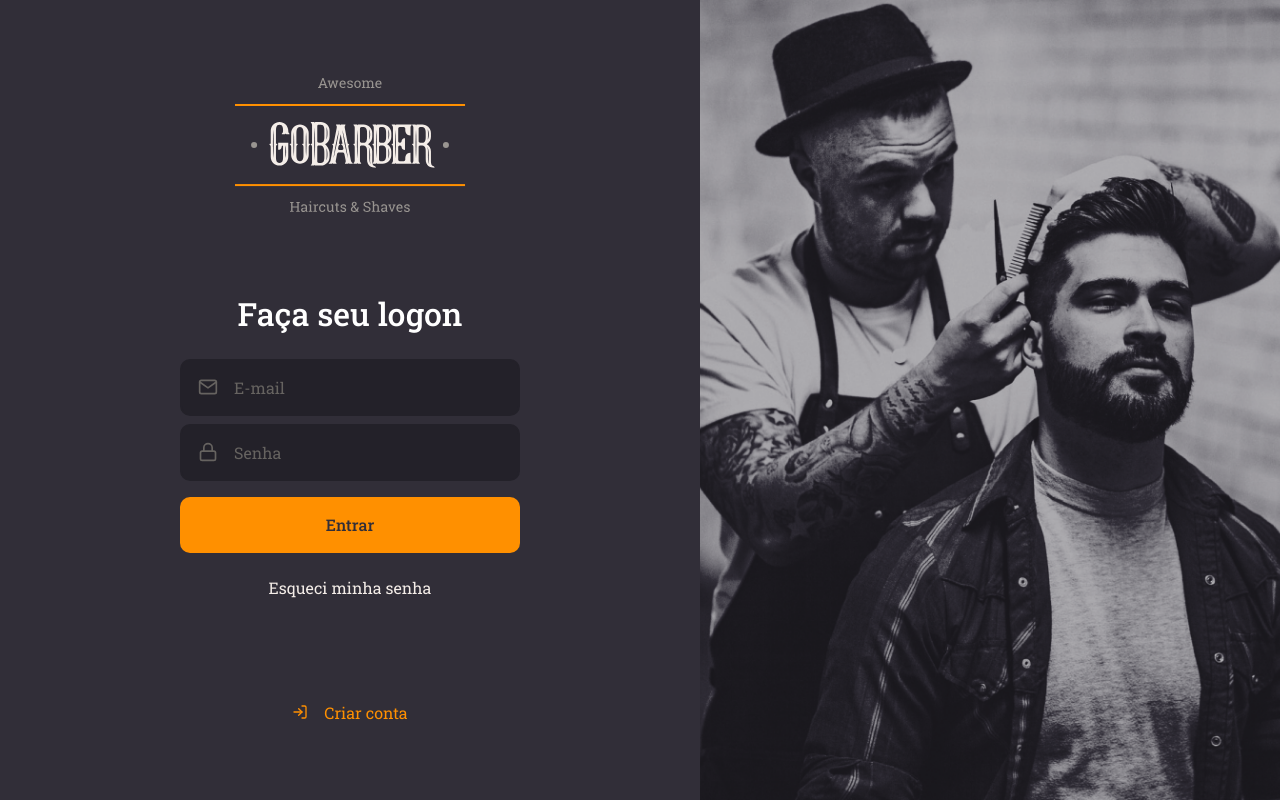
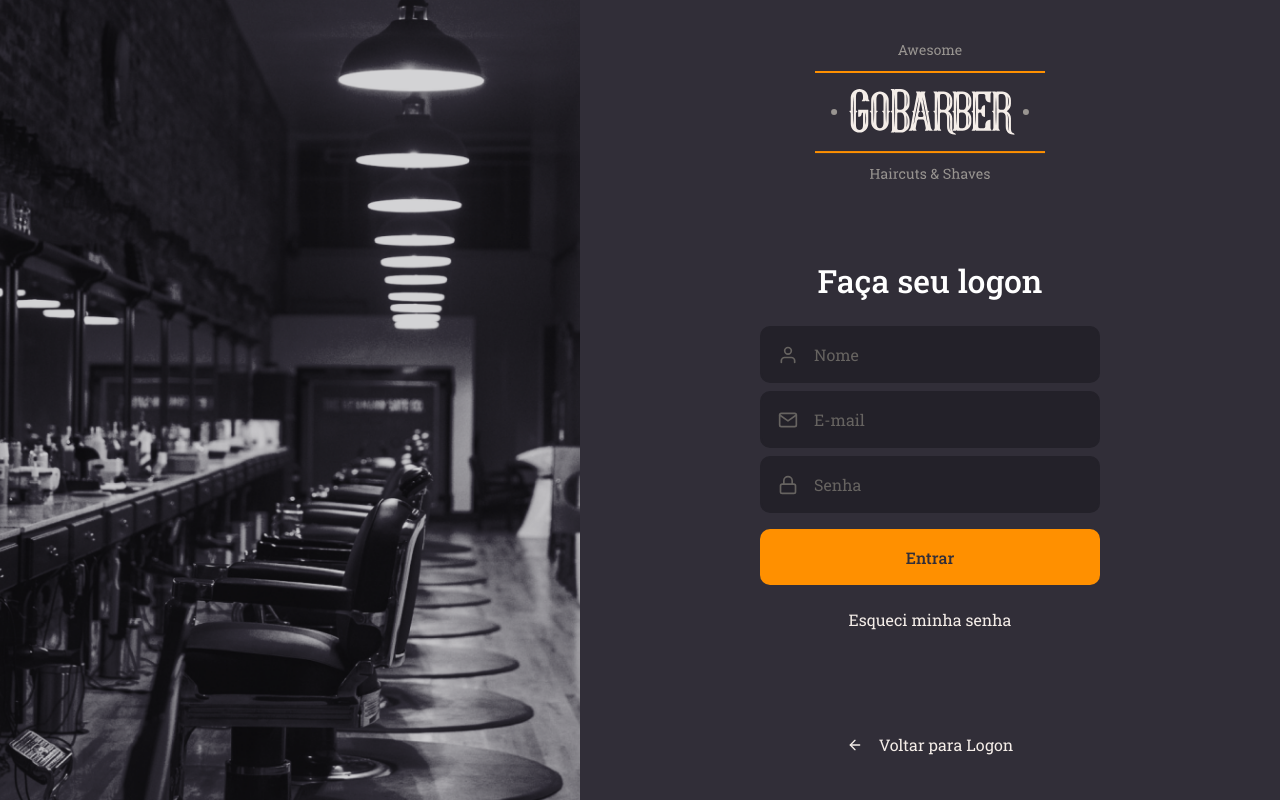
Before and after one commit to williamroberttv/gobarber, a React (Create React App) app in the folder web/: page / in a window 1280 px wide. Built offline with nearby package versions, Linux system fonts and the light colour scheme.

Commit message:
signUp page and styles

```diff
--- a/web/src/App.tsx
+++ b/web/src/App.tsx
@@ -1,9 +1,11 @@
 import GlobalStyle from './styles/global'
 
 import SignIn from './Pages/SignIn'
+import SignUp from './Pages/SignUp'
 const App = () => (
   <>
-    <SignIn/>
+  {/* <SignIn/> */}
+    <SignUp/>
     <GlobalStyle/>
   </>
 )
--- /dev/null
+++ b/web/src/Pages/SignUp/index.tsx
@@ -0,0 +1,42 @@
+import { FiArrowLeft, FiMail, FiUser, FiLock } from 'react-icons/fi'
+
+import logo from '../../assets/logo.svg'
+
+import Button from '../../components/Button'
+import Input from '../../components/Input'
+
+import { Container, Content, Background } from './styles'
+
+const SignUp = () => (
+  <Container>
+
+    <Background/>
+
+    <Content>
+      <img src={logo} alt="GoBarber" />
+
+      <form>
+        <h1>Faça seu logon</h1>
+
+        <Input name="name" icon={FiUser} placeholder="Nome"/>
+
+        <Input name="email" icon={FiMail} placeholder="E-mail"/>
+
+        <Input name="password" icon={FiLock} type="password" placeholder="Senha"/>
+
+        <Button type="submit">Entrar</Button>
+
+        <a href="forgot">Esqueci minha senha</a>
+      </form>
+
+      <a href="login">
+        <FiArrowLeft/>
+        Voltar para Logon
+      </a>
+
+    </Content>
+
+  </Container>
+)
+
+export default SignUp;
--- /dev/null
+++ b/web/src/Pages/SignUp/styles.ts
@@ -0,0 +1,67 @@
+import styled from 'styled-components'
+import { shade } from 'polished'
+
+import signUpBackgroundImg from '../../assets/sign-up-background.png'
+
+export const Container = styled.div`
+  height: 100vh;
+
+  display:flex;
+  align-items: stretch;
+`
+
+export const Content = styled.div`
+  display:flex;
+  flex-direction: column;
+  justify-content: center;
+  align-items: center;
+
+  width: 100%;
+  max-width: 700px;
+
+  form {
+    margin: 80px 0;
+    width: 340px;
+    text-align: center;
+
+    h1 {
+      margin-bottom: 24px;
+    }
+
+    a {
+      color: #f4ede8;
+      display: block;
+      margin-top: 24px;
+      text-decoration: none;
+      transition: color 0.2s;
+
+      &:hover {
+        color: ${shade(0.2, '#f4ede8')}
+      }
+    }
+  // estiliza apenas o a dentro de content e não em um nivel mais adentro
+}
+> a {
+  color: #f4ede8;
+  display: block;
+  margin-top: 24px;
+  text-decoration: none;
+  transition: color 0.2s;
+
+  display: flex;
+  align-items: center;
+
+  &:hover {
+    color: ${shade(0.2, '#ff9000')}
+  }
+  svg {
+    margin-right: 16px;
+  }
+}
+`
+
+export const Background = styled.div`
+  flex: 1;
+  background: url(${signUpBackgroundImg}) no-repeat center;
+  background-size: cover;
+`
```
Also changed, not shown: web/src/assets/sign-up-background.png (added).
